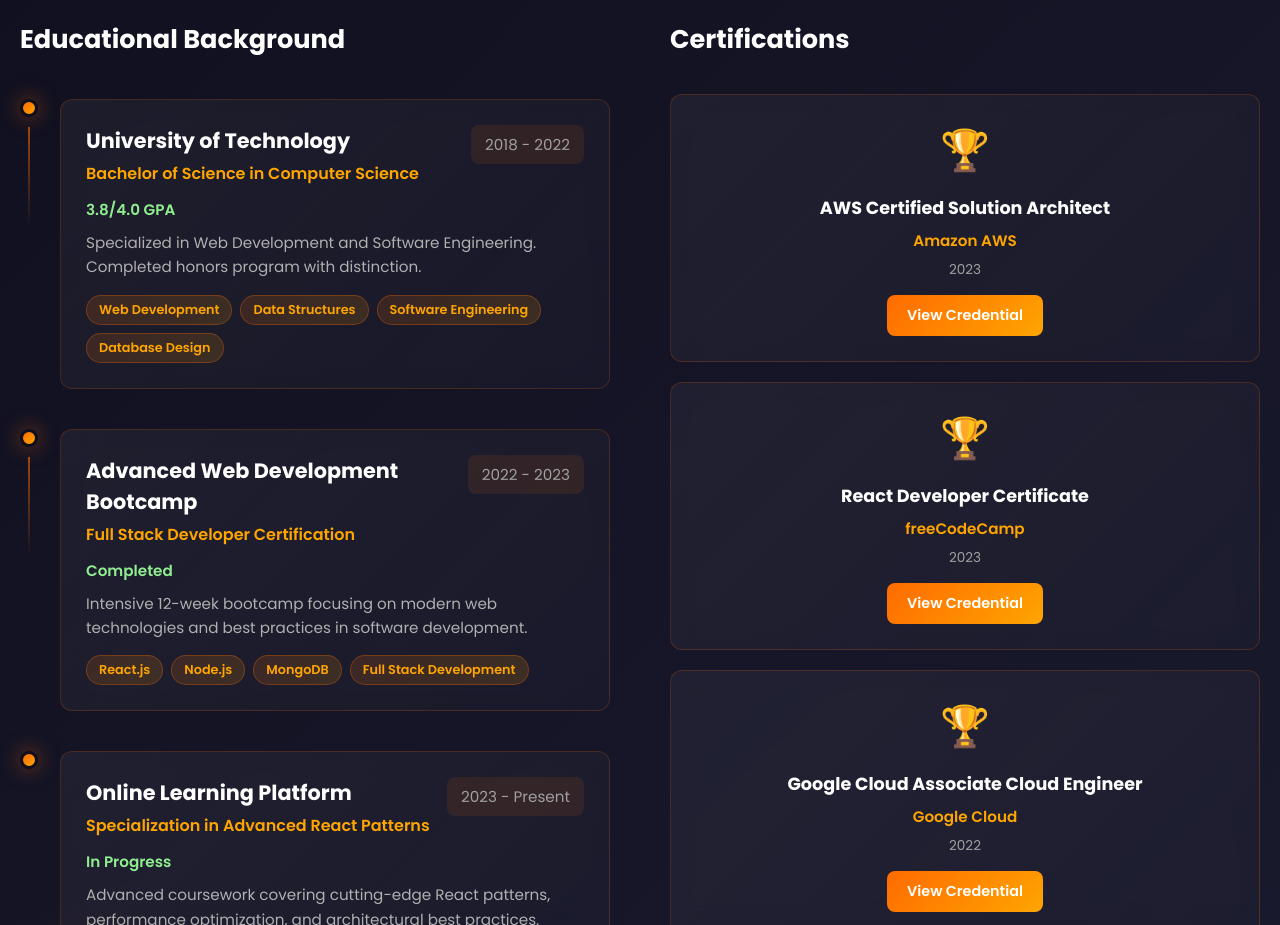
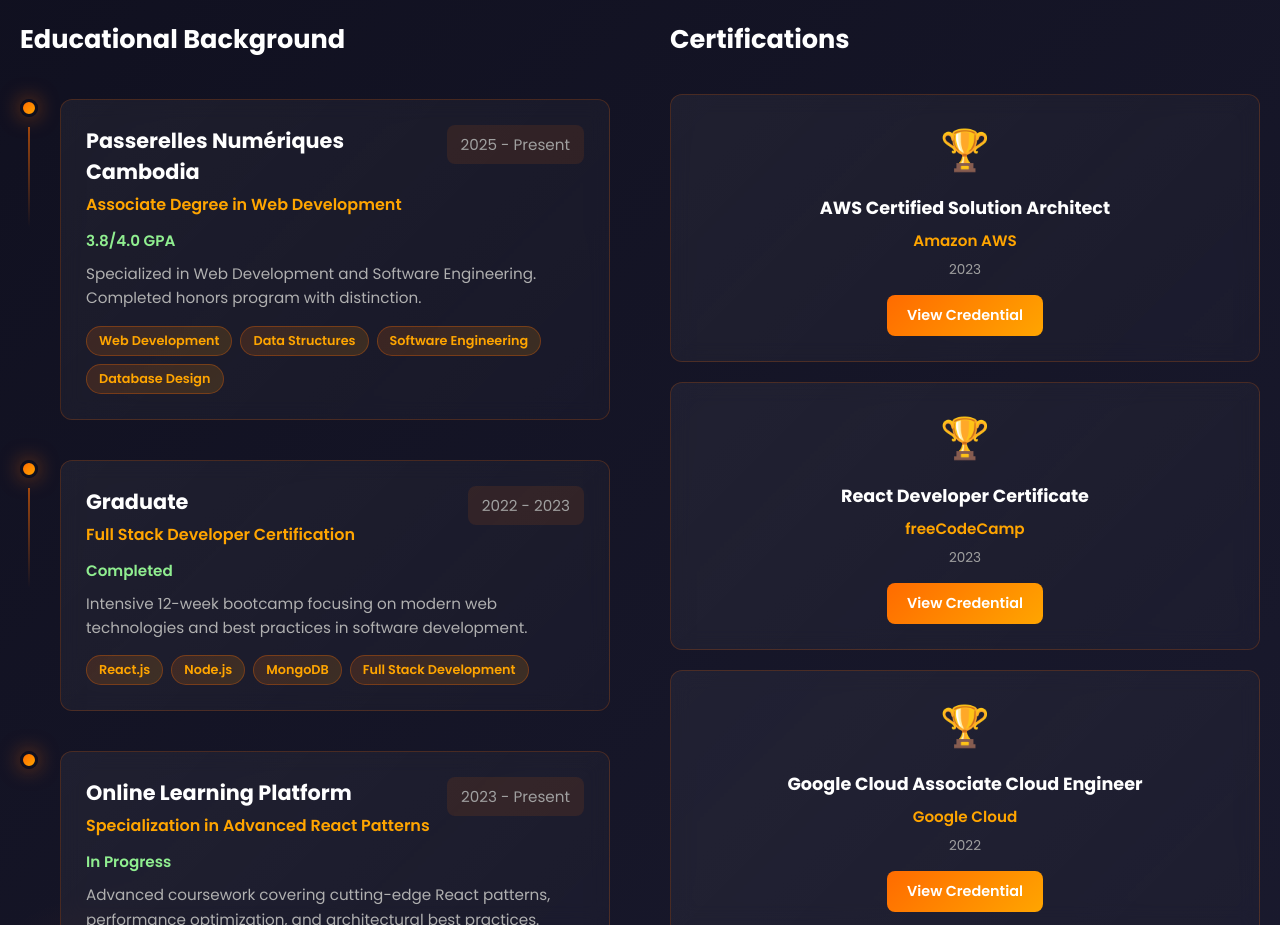
Before and after one commit to Rathana-SOKHA/my_portfolio, a React (Vite) app: page / in a window 1280 px wide. Shown: the part 4960-5885 px from the top of the page. Built offline with nearby package versions, Linux system fonts and the light colour scheme.

Commit message:
change some image

```diff
--- a/index.html
+++ b/index.html
@@ -2,9 +2,9 @@
 <html lang="en">
   <head>
     <meta charset="UTF-8" />
-    <link rel="icon" type="image/svg+xml" href="/favicon.svg" />
+    <link rel="icon" type="image/svg+xml" href="src/assets/profile.png" />
     <meta name="viewport" content="width=device-width, initial-scale=1.0" />
-    <title>My Portfolio</title>
+    <title>Rathana.Dev</title>
   </head>
   <body>
     <div id="root"></div>
--- a/src/components/Education.jsx
+++ b/src/components/Education.jsx
@@ -4,16 +4,16 @@
   const educationData = [
     {
       id: 1,
-      school: 'University of Technology',
-      degree: 'Bachelor of Science in Computer Science',
-      year: '2018 - 2022',
+      school: 'Passerelles Numériques Cambodia',
+      degree: 'Associate Degree in Web Development',
+      year: '2025 - Present',
       grade: '3.8/4.0 GPA',
       details: 'Specialized in Web Development and Software Engineering. Completed honors program with distinction.',
       highlights: ['Web Development', 'Data Structures', 'Software Engineering', 'Database Design']
     },
     {
       id: 2,
-      school: 'Advanced Web Development Bootcamp',
+      school: 'Graduate ',
       degree: 'Full Stack Developer Certification',
       year: '2022 - 2023',
       grade: 'Completed',
--- a/src/components/Projects.jsx
+++ b/src/components/Projects.jsx
@@ -59,8 +59,8 @@
       title: 'Streaming App UI',
       description: 'A sleek streaming application interface with video player, recommendations engine, and user-friendly navigation. Optimized for all device sizes.',
       tech: ['HTML', 'CSS','React.js'],
-      link: '#',
-      github: '#',
+      link: 'https://my-portfolio-sooty-sigma-90.vercel.app/',
+      github: 'https://github.com/Rathana-SOKHA/my_portfolio',
       image: folioNowImage
     }
   ];
```
